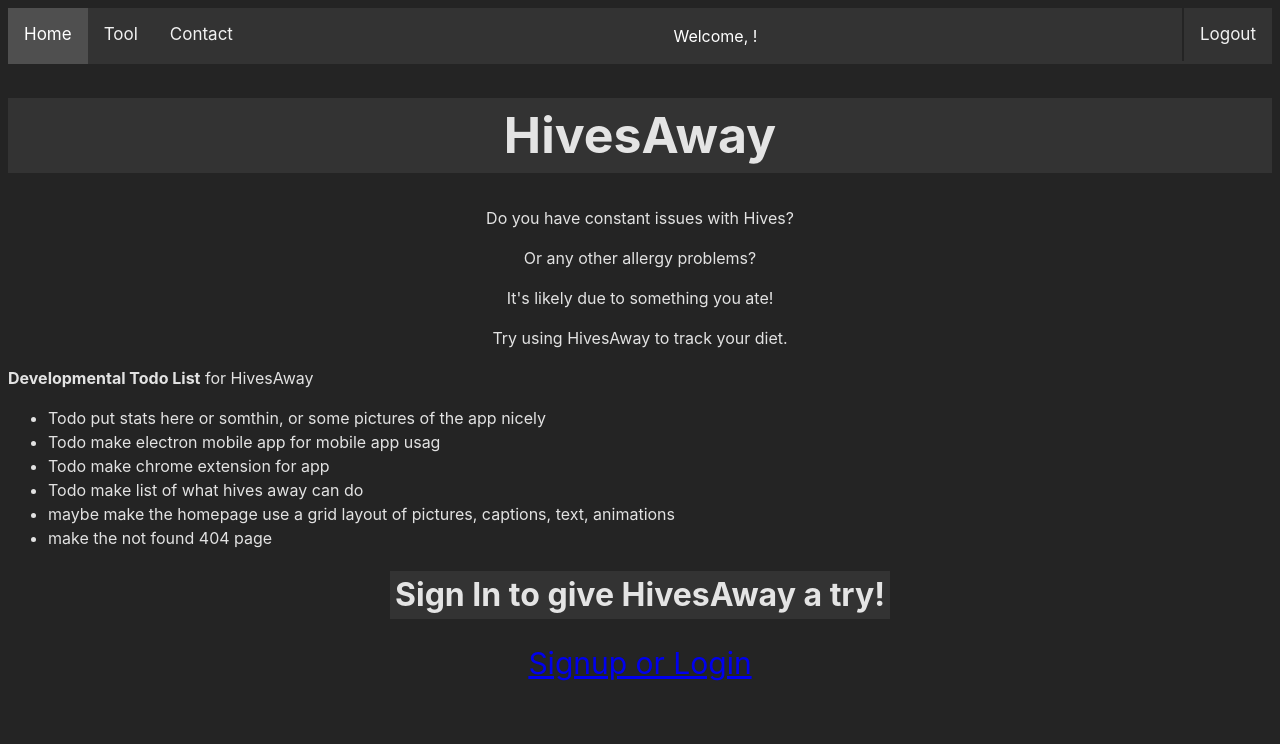
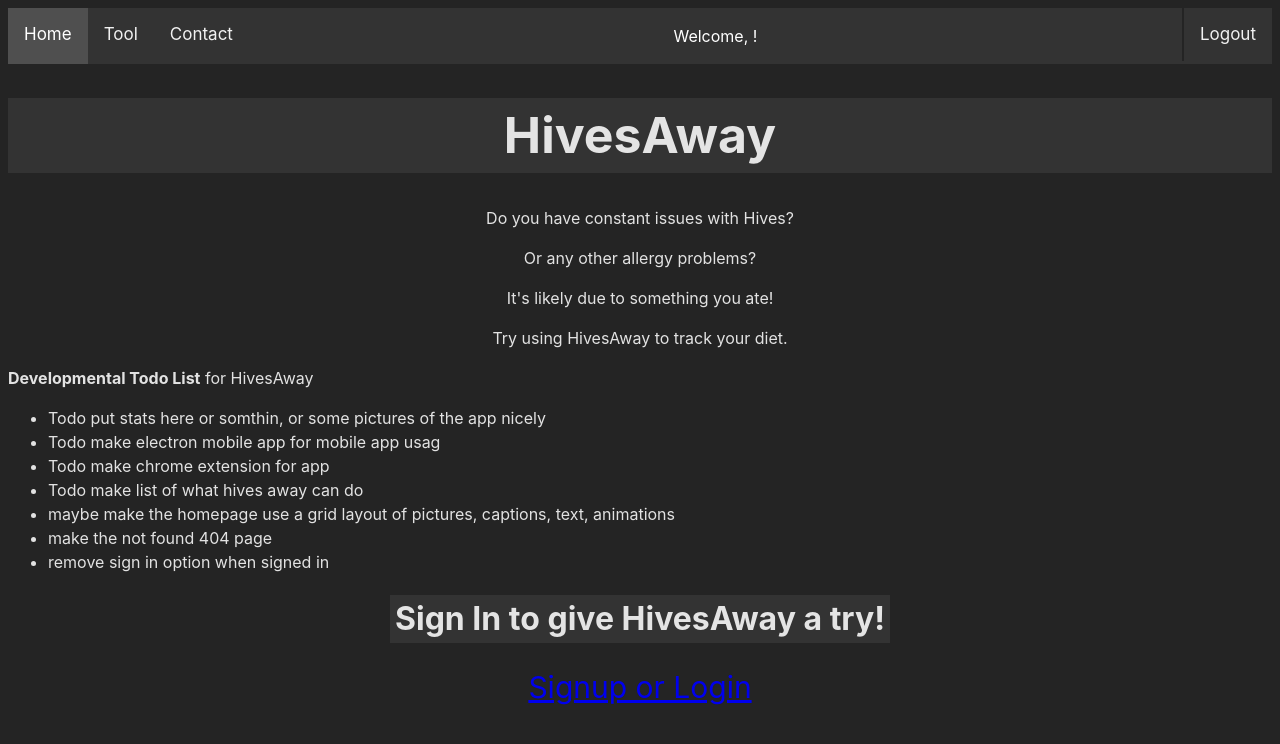
Before and after one commit to had2020/HivesAway, a React (Vite) app in the folder Client/: page / in a window 1280 px wide. Shown: the top 744 px of the page. Built offline with nearby package versions, Linux system fonts and the light colour scheme.

Commit message:
Update Home.jsx

```diff
--- a/Client/src/pages/Home.jsx
+++ b/Client/src/pages/Home.jsx
@@ -28,6 +28,7 @@ const Home = () => {
           <li>Todo make list of what hives away can do</li>
           <li>maybe make the homepage use a grid layout of pictures, captions, text, animations</li>
           <li>make the not found 404 page</li>
+          <li>remove sign in option when signed in</li>
         </ul>
       </div>
       <div className='Panel1'>
```
